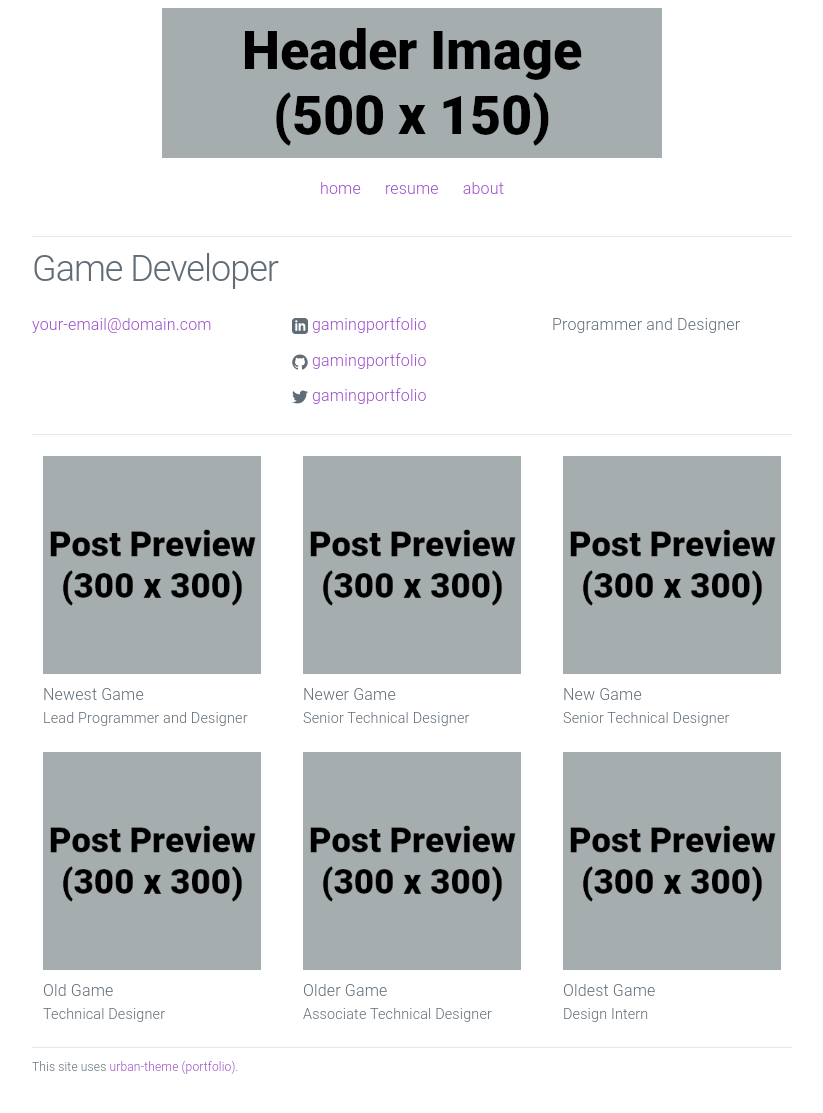
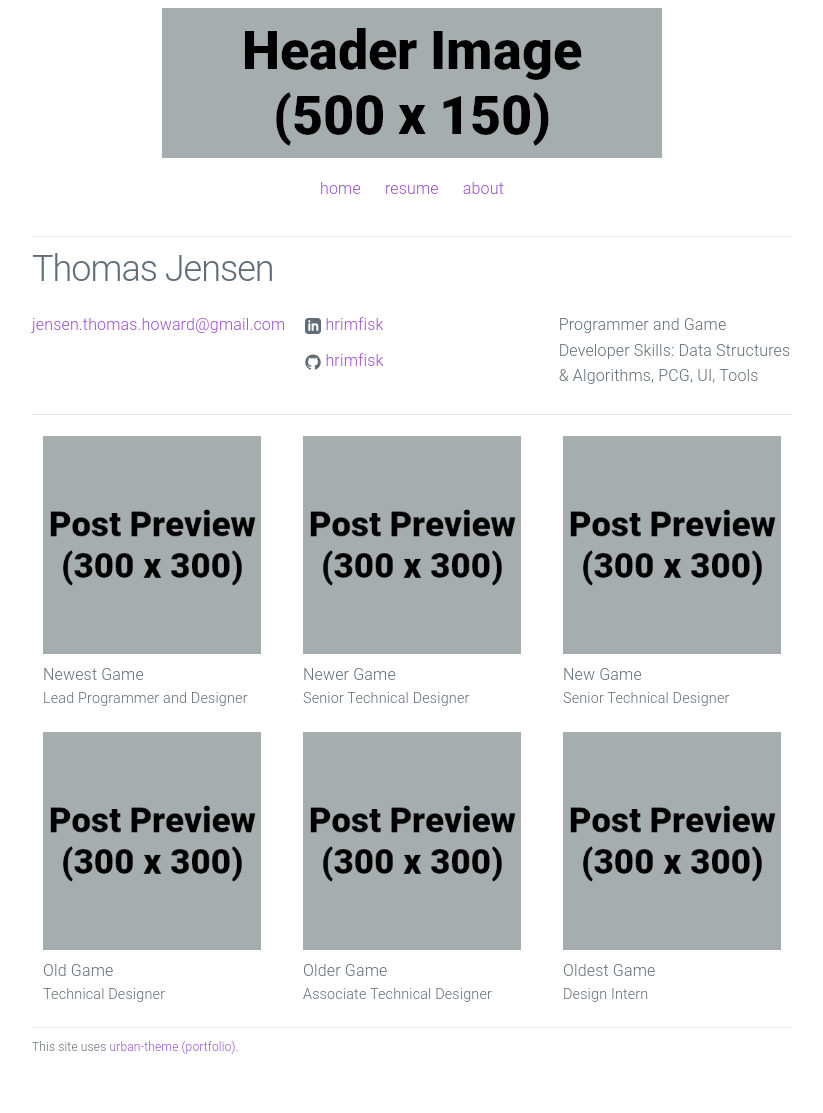
Before and after one commit to hrimfisk/thomasjensen.github.io, a Jekyll site: the page built from index.html, in a window 1280 px wide. Shown: the whole page, without its empty margins (228-1051 px from the left). Built offline with Jekyll 4.4.1, drawn with Linux system fonts in a browser that asks for light colours.

Commit message:
Update _config.yml
Added my details

```diff
--- a/_config.yml
+++ b/_config.yml
@@ -1,12 +1,12 @@
 # Site settings
-title: Game Developer
-email: your-email@domain.com
+title: Thomas Jensen
+email: jensen.thomas.howard@gmail.com
 description: > # keep this and put description below
-  Programmer and Designer
-url: "https://yourdomain.com" # the base hostname & protocol for your site
+  Programmer and Game Developer
+  Skills: Data Structures & Algorithms, PCG, UI, Tools
+url: "https://thomasjensen.github.io" # the base hostname & protocol for your site
 linkedin_url: "https://www.linkedin.com/in/gamingportfolio"
-github_username: gamingportfolio
-twitter_username: gamingportfolio
+github_username: hrimfisk
 footer_text: "This site uses <a href='https://github.com/gamingportfolio/urban-theme-portfolio'>urban-theme (portfolio)</a>."
 
 # Build settings
```
